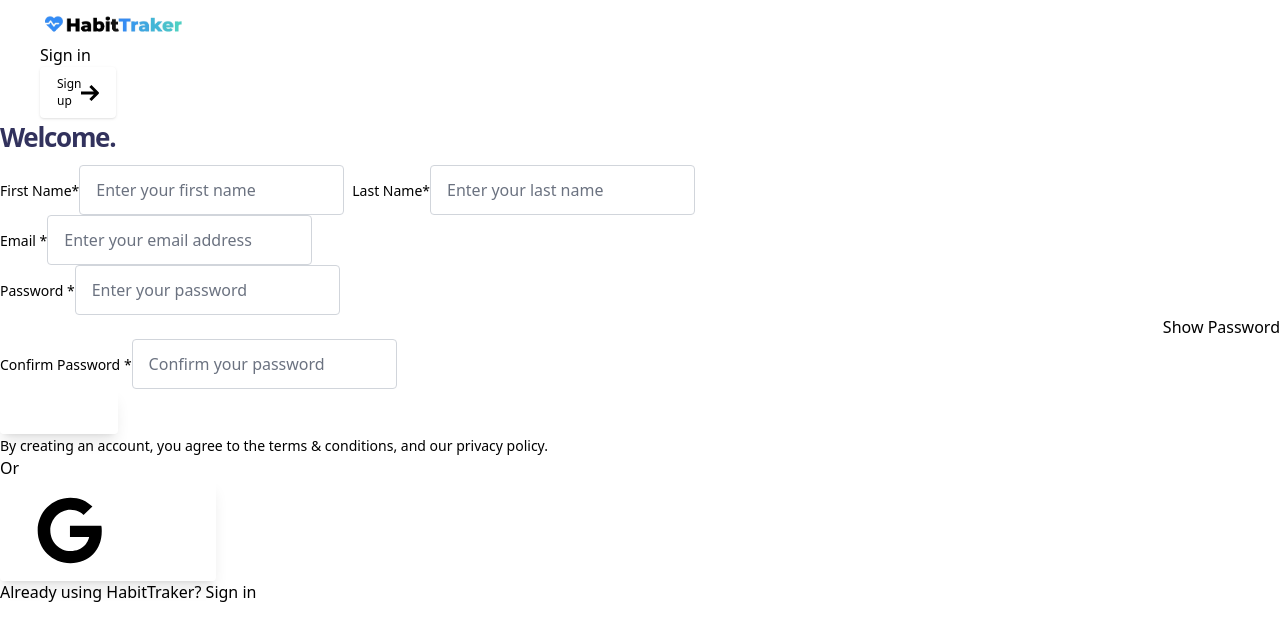
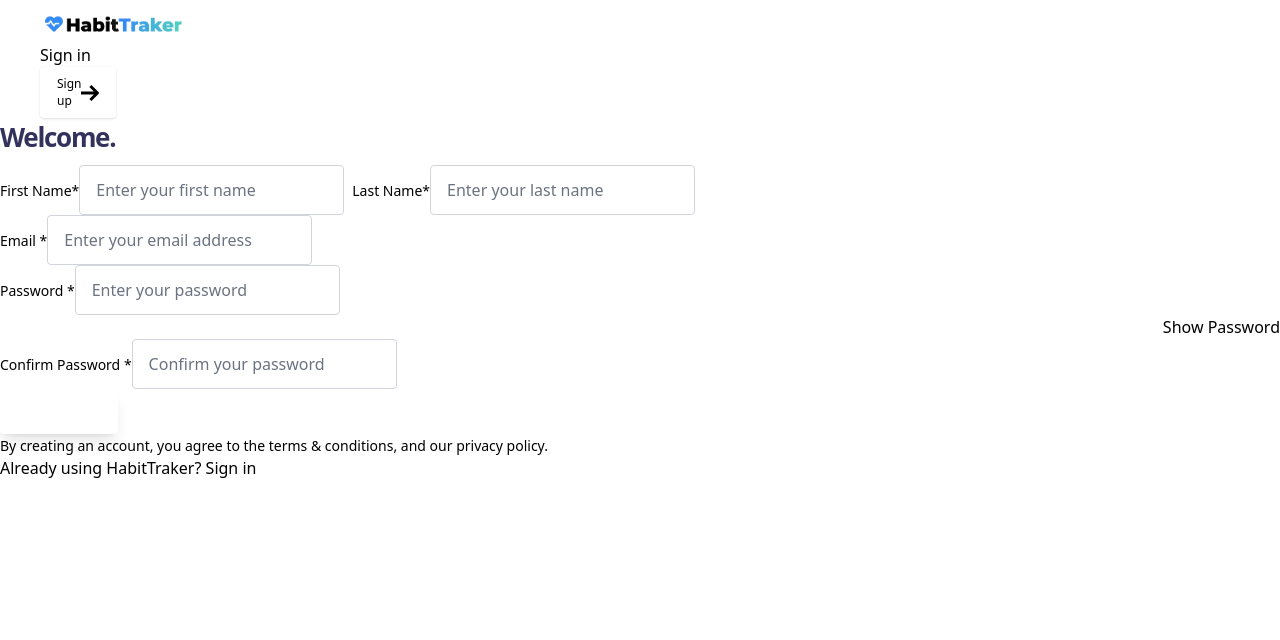
Before and after one commit to bruno-boys/ftl-capstone, a React (Vite) app in the folder habit-traker-ui/: page /signup in a window 1280 px wide. Shown: the top 640 px of the page. Built offline with nearby package versions, Linux system fonts and the light colour scheme.

Commit message:
removed google option from auth pages

```diff
--- a/habit-traker-ui/src/components/SignIn.jsx
+++ b/habit-traker-ui/src/components/SignIn.jsx
@@ -100,27 +100,6 @@ function SignIn({ fromLink }) {
                     </div>
                   </div>
                 </form>
-                <div className="flex items-center my-6">
-                  <div className="border-t border-gray-300 flex-grow mr-3" aria-hidden="true"></div>
-                  <div className="text-gray-600 italic">Or</div>
-                  <div className="border-t border-gray-300 flex-grow ml-3" aria-hidden="true"></div>
-                </div>
-                <form>
-                  <div className="flex flex-wrap -mx-3 mb-3">
-                    <div className="w-full px-3">
-                    </div>
-                  </div>
-                  <div className="flex flex-wrap -mx-3">
-                    <div className="w-full px-3">
-                      <button className="btn px-0 text-white bg-red-600 hover:bg-red-700 w-full relative flex items-center">
-                        <svg className="w-4 h-4 fill-current text-white opacity-75 flex-shrink-0 mx-4" viewBox="0 0 16 16" xmlns="http://www.w3.org/2000/svg">
-                          <path d="M7.9 7v2.4H12c-.2 1-1.2 3-4 3-2.4 0-4.3-2-4.3-4.4 0-2.4 2-4.4 4.3-4.4 1.4 0 2.3.6 2.8 1.1l1.9-1.8C11.5 1.7 9.9 1 8 1 4.1 1 1 4.1 1 8s3.1 7 7 7c4 0 6.7-2.8 6.7-6.8 0-.5 0-.8-.1-1.2H7.9z" />
-                        </svg>
-                        <span className="flex-auto pl-16 pr-8 -ml-16">Continue with Google</span>
-                      </button>
-                    </div>
-                  </div>
-                </form>
                 <div className="text-gray-600 text-center mt-6">
                   Don’t you have an account? <Link to="/signup" className="text-blue-600 hover:underline transition duration-150 ease-in-out">Sign up</Link>
                 </div>
--- a/habit-traker-ui/src/components/SignUp.jsx
+++ b/habit-traker-ui/src/components/SignUp.jsx
@@ -150,25 +150,6 @@ function SignUp() {
                                 </div>
                 </form>
 
-                <div className="flex items-center my-6">
-                  <div className="border-t border-gray-300 flex-grow mr-3" aria-hidden="true"></div>
-                  <div className="text-gray-600 italic">Or</div>
-                  <div className="border-t border-gray-300 flex-grow ml-3" aria-hidden="true"></div>
-                </div>
-
-                <form>
-                  <div className="flex flex-wrap -mx-3">
-                    <div className="w-full px-3">
-                      <button className="btn px-0 text-white bg-red-600 hover:bg-red-700 w-full relative flex items-center">
-                        <svg className="w-4 h-4 fill-current text-white opacity-75 flex-shrink-0 mx-4" viewBox="0 0 16 16" xmlns="http://www.w3.org/2000/svg">
-                          <path d="M7.9 7v2.4H12c-.2 1-1.2 3-4 3-2.4 0-4.3-2-4.3-4.4 0-2.4 2-4.4 4.3-4.4 1.4 0 2.3.6 2.8 1.1l1.9-1.8C11.5 1.7 9.9 1 8 1 4.1 1 1 4.1 1 8s3.1 7 7 7c4 0 6.7-2.8 6.7-6.8 0-.5 0-.8-.1-1.2H7.9z" />
-                        </svg>
-                        <span className="flex-auto pl-16 pr-8 -ml-16">Continue with Google</span>
-                      </button>
-                    </div>
-                  </div>
-                </form>
-
                 <div className="text-gray-600 text-center mt-6">
                   Already using HabitTraker? <Link to="/signin" className="text-blue-600 hover:underline transition duration-150 ease-in-out">Sign in</Link>
                 </div>
```
Also changed, not shown: 1 other file (tests, documents, lock files or other folders).
